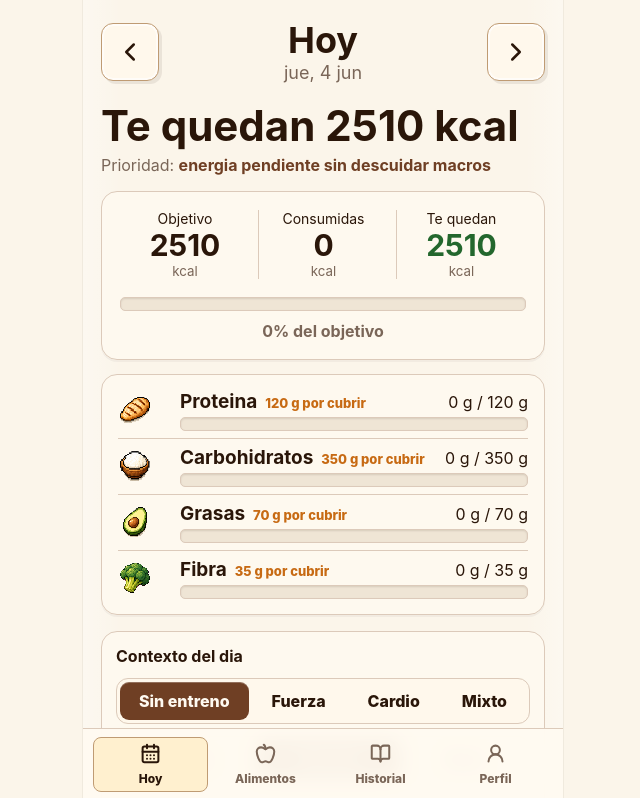
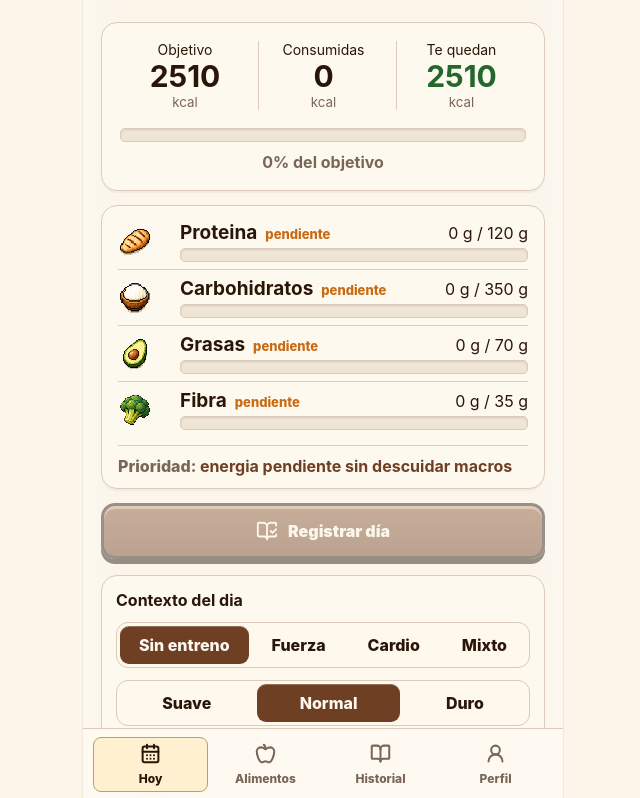
Before and after one commit to Angelet-code/Left2Eat-v2, a React (Vite) app in the folder app/: page / in a window 1280 px wide. Shown: the top 798 px of the page, without its empty margins (317-957 px from the left). Built offline with nearby package versions, Linux system fonts and the light colour scheme.

Commit message:
Add day registration flow

```diff
--- a/app/src/features/today/TodayScreen.tsx
+++ b/app/src/features/today/TodayScreen.tsx
@@ -1,10 +1,10 @@
-import { ChevronLeft, ChevronRight, Plus, Trash2, X } from 'lucide-react';
+import { BookOpenCheck, ChevronLeft, Plus, Trash2, X } from 'lucide-react';
 import { useEffect, useMemo, useRef, useState } from 'react';
 import { baseFoods } from '../../data/baseFoods';
 import type { Food } from '../../domain/food';
 import { getPrimaryMacro, searchFoods } from '../../domain/food';
 import { createDayDraft, type TrainingIntensity, type TrainingType } from '../../domain/days';
-import { addDays, formatShortDate, getActiveDateKey } from '../../domain/dates';
+import { getActiveDateKey } from '../../domain/dates';
 import { formatKcal, formatMacro, formatNumber } from '../../domain/format';
 import {
   calculateDayTotals,
@@ -494,45 +494,23 @@ function AddMealFlow({
 
 export function TodayScreen(): JSX.Element {
   const { state, dispatch } = useAppState();
-  const [dateKey, setDateKey] = useState(() => getActiveDateKey());
+  const dateKey = getActiveDateKey();
   const [addingMeal, setAddingMeal] = useState(false);
   const day = state.dayDrafts[dateKey] ?? createDayDraft(dateKey);
   const totals = roundTotals(calculateDayTotals(day.meals));
   const nutrition = calculateDailyNutrition(state.profile, day.context, totals);
   const priority = nutrition.priorities.find((item) => item.includes('Cubrir')) ?? nutrition.priorities[0];
+  const hasMeals = day.meals.length > 0;
+  const isOptimalRange = [
+    nutrition.kcal,
+    nutrition.proteinG,
+    nutrition.carbsG,
+    nutrition.fatG,
+    nutrition.fiberG,
+  ].every((nutrient) => nutrient.status === 'ok');
 
   return (
-    <main className="screen today-screen">
-      <header className="today-header">
-        <button
-          type="button"
-          className="square-button"
-          aria-label="Dia anterior"
-          onClick={() => setDateKey((current) => addDays(current, -1))}
-        >
-          <ChevronLeft aria-hidden="true" size={30} />
-        </button>
-        <div>
-          <h1>Hoy</h1>
-          <span>{formatShortDate(dateKey)}</span>
-        </div>
-        <button
-          type="button"
-          className="square-button"
-          aria-label="Dia siguiente"
-          onClick={() => setDateKey((current) => addDays(current, 1))}
-        >
-          <ChevronRight aria-hidden="true" size={30} />
-        </button>
-      </header>
-
-      <section className="headline">
-        <h2>Te quedan {formatNumber(Math.max(0, nutrition.kcal.remaining))} kcal</h2>
-        <p>
-          Prioridad: <strong>{priority.replace('Cubrir ', '').toLowerCase()}</strong>
-        </p>
-      </section>
-
+    <main className="screen today-screen" aria-label="Hoy">
       <KcalSummary nutrition={nutrition} />
 
       <SurfaceCard className="macro-card">
@@ -552,7 +530,19 @@ export function TodayScreen(): JSX.Element {
           <FoodSprite spriteKey="brocoli" category="vegetable" size="sm" />
           <MacroBar label="Fibra" nutrient={nutrition.fiberG} tone="orange" />
         </div>
+        <p className="macro-priority">
+          Prioridad: <strong>{priority.replace('Cubrir ', '').toLowerCase()}</strong>
+        </p>
       </SurfaceCard>
+
+      <PixelButton
+        className={`register-day-button ${isOptimalRange ? 'is-gold' : ''}`}
+        disabled={!hasMeals}
+        onClick={() => dispatch({ type: 'registerDay', dateKey })}
+      >
+        <BookOpenCheck aria-hidden="true" size={22} />
+        Registrar día
+      </PixelButton>
 
       <SurfaceCard className="context-card">
         <strong>Contexto del dia</strong>
--- a/app/src/index.css
+++ b/app/src/index.css
@@ -97,7 +97,6 @@ input:focus-visible {
 }
 
 .screen-header h1,
-.today-header h1,
 .headline h2,
 .add-flow h1 {
   margin: 0;
@@ -105,8 +104,7 @@ input:focus-visible {
   letter-spacing: 0;
 }
 
-.screen-header h1,
-.today-header h1 {
+.screen-header h1 {
   font-size: 36px;
   line-height: 1.05;
 }
@@ -210,26 +208,6 @@ input:focus-visible {
   color: var(--text);
 }
 
-.today-header {
-  display: grid;
-  grid-template-columns: 58px minmax(0, 1fr) 58px;
-  gap: var(--space-3);
-  align-items: center;
-  text-align: center;
-}
-
-.today-header > div {
-  min-width: 0;
-  justify-self: center;
-}
-
-.today-header span {
-  display: block;
-  margin-top: 2px;
-  color: var(--text-muted);
-  font-size: 18px;
-}
-
 .headline {
   margin: 22px 0 16px;
 }
@@ -326,6 +304,18 @@ input:focus-visible {
 
 .macro-row + .macro-row {
   border-top: 1px solid var(--border);
+}
+
+.macro-priority {
+  margin: 8px 0 4px;
+  border-top: 1px solid var(--border);
+  padding-top: 10px;
+  color: var(--text-muted);
+  font-weight: 800;
+}
+
+.macro-priority strong {
+  color: var(--accent);
 }
 
 .macro-bar {
@@ -558,6 +548,19 @@ input:focus-visible {
 .main-cta {
   width: 100%;
   margin: 18px 0 0;
+}
+
+.register-day-button {
+  width: 100%;
+  margin-top: 14px;
+}
+
+.register-day-button.is-gold {
+  background: linear-gradient(#ffe08a, #dfa72d);
+  color: #2b1a0d;
+  box-shadow:
+    inset 0 3px 0 rgb(255 250 224 / 72%),
+    0 5px 0 #6d4814;
 }
 
 .food-sprite {
@@ -943,6 +946,67 @@ input:focus-visible {
   min-height: 280px;
 }
 
+.history-list {
+  display: grid;
+  gap: 12px;
+}
+
+.history-day-card {
+  display: grid;
+  gap: 12px;
+  padding: 16px;
+}
+
+.history-day-card__header {
+  display: flex;
+  justify-content: space-between;
+  gap: 16px;
+  align-items: flex-start;
+}
+
+.history-day-card__header div {
+  display: grid;
+  gap: 3px;
+}
+
+.history-day-card__header strong {
+  font-size: 22px;
+}
+
+.history-day-card__header span,
+.history-day-card dt {
+  color: var(--text-muted);
+  font-weight: 800;
+}
+
+.history-day-card dl {
+  display: grid;
+  grid-template-columns: repeat(2, minmax(0, 1fr));
+  gap: 8px 14px;
+  margin: 0;
+}
+
+.history-day-card dl div {
+  display: flex;
+  justify-content: space-between;
+  gap: 10px;
+  border-bottom: 1px solid rgb(220 202 186 / 65%);
+  padding-bottom: 6px;
+}
+
+.history-day-card dd {
+  margin: 0;
+  font-weight: 900;
+}
+
+.history-day-card ul {
+  display: grid;
+  gap: 6px;
+  margin: 0;
+  padding-left: 18px;
+  font-weight: 800;
+}
+
 @media (max-width: 380px) {
   .screen {
     padding-right: 12px;
--- a/app/src/state/appReducer.ts
+++ b/app/src/state/appReducer.ts
@@ -2,14 +2,16 @@ import { baseFoods } from '../data/baseFoods';
 import { createDayDraft, type DayContext } from '../domain/days';
 import { getActiveDateKey } from '../domain/dates';
 import {
+  calculateDayTotals,
   createId,
   createMealItem,
+  roundTotals,
   type Meal,
   type MealItemInput,
   type QuantityMode,
 } from '../domain/meals';
-import type { Profile } from '../domain/nutrition';
-import type { AppState } from '../storage/schema';
+import { calculateDailyNutrition, type NutrientTarget, type Profile } from '../domain/nutrition';
+import type { AppState, RegisteredDay } from '../storage/schema';
 
 export type AppAction =
   | { type: 'ensureActiveDay'; now?: string }
@@ -26,6 +28,7 @@ export type AppAction =
     }
   | { type: 'removeMealItem'; dateKey: string; mealId: string; itemId: string }
   | { type: 'deleteMeal'; dateKey: string; mealId: string; confirmed?: boolean }
+  | { type: 'registerDay'; dateKey: string }
   | { type: 'toggleFavorite'; foodId: string }
   | { type: 'updateProfile'; profile: Profile }
   | { type: 'setQuantityMode'; mode: QuantityMode }
@@ -69,6 +72,47 @@ function validMealInput(input: MealItemInput): boolean {
     input.quantityGrams > 0 &&
     isQuantityMode(input.quantityMode)
   );
+}
+
+function cloneMeals(meals: readonly Meal[]): Meal[] {
+  return meals.map((meal) => ({
+    ...meal,
+    items: meal.items.map((item) => ({
+      ...item,
+      snapshot: { ...item.snapshot },
+    })),
+  }));
+}
+
+function cloneTarget(target: NutrientTarget): NutrientTarget {
+  return {
+    ...target,
+    range: [...target.range],
+  };
+}
+
+function createRegisteredDay(state: AppState, dateKey: string): RegisteredDay | null {
+  const day = state.dayDrafts[dateKey];
+  if (!day || day.meals.length === 0) return null;
+
+  const totals = roundTotals(calculateDayTotals(day.meals));
+  const nutrition = calculateDailyNutrition(state.profile, day.context, totals);
+
+  return {
+    dateKey,
+    registeredAt: new Date().toISOString(),
+    profile: { ...state.profile },
+    context: { ...day.context },
+    meals: cloneMeals(day.meals),
+    totals,
+    nutrition: {
+      kcal: cloneTarget(nutrition.kcal),
+      proteinG: cloneTarget(nutrition.proteinG),
+      carbsG: cloneTarget(nutrition.carbsG),
+      fatG: cloneTarget(nutrition.fatG),
+      fiberG: cloneTarget(nutrition.fiberG),
+    },
+  };
 }
 
 export function appReducer(state: AppState, action: AppAction): AppState {
@@ -175,6 +219,18 @@ export function appReducer(state: AppState, action: AppAction): AppState {
       );
     }
 
+    case 'registerDay': {
+      const registeredDay = createRegisteredDay(state, action.dateKey);
+      if (!registeredDay) return state;
+      return {
+        ...state,
+        registeredDays: {
+          ...state.registeredDays,
+          [action.dateKey]: registeredDay,
+        },
+      };
+    }
+
     case 'toggleFavorite': {
       if (!foodById.has(action.foodId)) return state;
       const exists = state.favoriteFoodIds.includes(action.foodId);
--- a/app/src/state/initialState.ts
+++ b/app/src/state/initialState.ts
@@ -7,6 +7,7 @@ export function createInitialState(): AppState {
     profile: { ...DEFAULT_PROFILE },
     favoriteFoodIds: [],
     dayDrafts: {},
+    registeredDays: {},
     settings: {
       quantityMode: 'grams',
     },
--- a/app/src/storage/migrations.ts
+++ b/app/src/storage/migrations.ts
@@ -1,16 +1,19 @@
 import { baseFoods } from '../data/baseFoods';
-import { createDefaultDayContext, type DayDraft } from '../domain/days';
+import { createDefaultDayContext, type DayContext, type DayDraft } from '../domain/days';
 import { isValidDateKey } from '../domain/dates';
-import type { Meal, MealItem } from '../domain/meals';
+import { calculateDayTotals, roundTotals, type Meal, type MealItem, type NutritionTotals } from '../domain/meals';
 import {
+  calculateDailyNutrition,
   DEFAULT_PROFILE,
   VALID_ACTIVITY_VALUES,
   VALID_OBJECTIVE_VALUES,
   VALID_SEX_VALUES,
+  type BalanceStatus,
+  type NutrientTarget,
   type Profile,
 } from '../domain/nutrition';
 import { createInitialState } from '../state/initialState';
-import { SCHEMA_VERSION, type AppState } from './schema';
+import { SCHEMA_VERSION, type AppState, type RegisteredDay } from './schema';
 
 function isObject(value: unknown): value is Record<string, unknown> {
   return typeof value === 'object' && value !== null;
@@ -100,33 +103,96 @@ function normalizeMeal(value: unknown): Meal | null {
   };
 }
 
+function normalizeDayContext(dateKey: string, value: unknown): DayContext {
+  const raw = isObject(value) ? value : {};
+  const defaultContext = createDefaultDayContext(dateKey);
+
+  return {
+    dateISO: dateKey,
+    trainingType: stringOr(
+      raw.trainingType,
+      ['none', 'strength', 'cardio', 'strength-cardio'] as const,
+      defaultContext.trainingType,
+    ),
+    trainingIntensity: stringOr(
+      raw.trainingIntensity,
+      ['easy', 'normal', 'hard'] as const,
+      defaultContext.trainingIntensity,
+    ),
+    actualSteps: typeof raw.actualSteps === 'number' ? raw.actualSteps : undefined,
+    trainingMinutes: typeof raw.trainingMinutes === 'number' ? raw.trainingMinutes : undefined,
+  };
+}
+
+function normalizeTotals(value: unknown, fallback: NutritionTotals): NutritionTotals {
+  const raw = isObject(value) ? value : {};
+  return {
+    kcal: numberOr(raw.kcal, fallback.kcal),
+    proteinG: numberOr(raw.proteinG, fallback.proteinG),
+    carbsG: numberOr(raw.carbsG, fallback.carbsG),
+    fatG: numberOr(raw.fatG, fallback.fatG),
+    fiberG: numberOr(raw.fiberG, fallback.fiberG),
+  };
+}
+
+function normalizeTarget(value: unknown, fallback: NutrientTarget): NutrientTarget {
+  const raw = isObject(value) ? value : {};
+  const range: [number, number] =
+    Array.isArray(raw.range) && raw.range.length >= 2
+      ? [numberOr(raw.range[0], fallback.range[0]), numberOr(raw.range[1], fallback.range[1])]
+      : [...fallback.range];
+
+  return {
+    target: numberOr(raw.target, fallback.target),
+    range,
+    consumed: numberOr(raw.consumed, fallback.consumed),
+    remaining: numberOr(raw.remaining, fallback.remaining),
+    status: stringOr(raw.status, ['low', 'ok', 'high'] as readonly BalanceStatus[], fallback.status),
+  };
+}
+
 function normalizeDayDraft(dateKey: string, value: unknown): DayDraft {
   const raw = isObject(value) ? value : {};
   const context = isObject(raw.context) ? raw.context : {};
-  const defaultContext = createDefaultDayContext(dateKey);
   const meals = Array.isArray(raw.meals)
     ? raw.meals.map(normalizeMeal).filter((meal): meal is Meal => meal !== null)
     : [];
 
   return {
     dateKey,
-    context: {
-      dateISO: dateKey,
-      trainingType: stringOr(
-        context.trainingType,
-        ['none', 'strength', 'cardio', 'strength-cardio'] as const,
-        defaultContext.trainingType,
-      ),
-      trainingIntensity: stringOr(
-        context.trainingIntensity,
-        ['easy', 'normal', 'hard'] as const,
-        defaultContext.trainingIntensity,
-      ),
-      actualSteps: typeof context.actualSteps === 'number' ? context.actualSteps : undefined,
-      trainingMinutes:
-        typeof context.trainingMinutes === 'number' ? context.trainingMinutes : undefined,
+    context: normalizeDayContext(dateKey, context),
+    meals,
+  };
+}
+
+function normalizeRegisteredDay(dateKey: string, value: unknown): RegisteredDay | null {
+  const raw = isObject(value) ? value : {};
+  const meals = Array.isArray(raw.meals)
+    ? raw.meals.map(normalizeMeal).filter((meal): meal is Meal => meal !== null)
+    : [];
+  if (meals.length === 0) return null;
+
+  const context = normalizeDayContext(dateKey, isObject(raw.context) ? raw.context : {});
+  const fallbackTotals = roundTotals(calculateDayTotals(meals));
+  const totals = normalizeTotals(raw.totals, fallbackTotals);
+  const profile = normalizeProfile(raw.profile);
+  const fallbackNutrition = calculateDailyNutrition(profile, context, totals);
+  const nutrition = isObject(raw.nutrition) ? raw.nutrition : {};
+
+  return {
+    dateKey,
+    registeredAt: typeof raw.registeredAt === 'string' ? raw.registeredAt : new Date().toISOString(),
+    profile,
+    context,
+    meals,
+    totals,
+    nutrition: {
+      kcal: normalizeTarget(nutrition.kcal, fallbackNutrition.kcal),
+      proteinG: normalizeTarget(nutrition.proteinG, fallbackNutrition.proteinG),
+      carbsG: normalizeTarget(nutrition.carbsG, fallbackNutrition.carbsG),
+      fatG: normalizeTarget(nutrition.fatG, fallbackNutrition.fatG),
+      fiberG: normalizeTarget(nutrition.fiberG, fallbackNutrition.fiberG),
     },
-    meals,
   };
 }
 
@@ -141,11 +207,21 @@ export function migrateState(raw: unknown): AppState {
         .filter((id) => validFoodIds.has(id))
     : [];
   const dayDrafts: Record<string, DayDraft> = {};
+  const registeredDays: Record<string, RegisteredDay> = {};
 
   if (isObject(raw.dayDrafts)) {
     for (const [dateKey, draft] of Object.entries(raw.dayDrafts)) {
       if (isValidDateKey(dateKey)) {
         dayDrafts[dateKey] = normalizeDayDraft(dateKey, draft);
+      }
+    }
+  }
+
+  if (isObject(raw.registeredDays)) {
+    for (const [dateKey, registeredDay] of Object.entries(raw.registeredDays)) {
+      if (isValidDateKey(dateKey)) {
+        const normalized = normalizeRegisteredDay(dateKey, registeredDay);
+        if (normalized) registeredDays[dateKey] = normalized;
       }
     }
   }
@@ -157,6 +233,7 @@ export function migrateState(raw: unknown): AppState {
     profile: normalizeProfile(raw.profile),
     favoriteFoodIds,
     dayDrafts,
+    registeredDays,
     settings: {
       quantityMode: stringOr(settings.quantityMode, ['grams', 'eyeball'] as const, 'grams'),
     },
--- a/app/src/ui/MacroBar.tsx
+++ b/app/src/ui/MacroBar.tsx
@@ -15,8 +15,8 @@ export function MacroBar({ label, nutrient, tone = 'green' }: MacroBarProps): JS
     nutrient.status === 'ok'
       ? 'bien'
       : nutrient.status === 'low'
-        ? `${formatMacro(Math.abs(nutrient.remaining))} por cubrir`
-        : `${formatMacro(Math.abs(nutrient.remaining))} de mas`;
+        ? 'pendiente'
+        : 'alto';
 
   return (
     <div className="macro-bar">
```
Also changed, not shown: app/src/features/history/HistoryScreen.tsx (+48 -0 lines), app/src/storage/schema.ts (+21 -4 lines), 2 other files (tests, documents, lock files or other folders).
